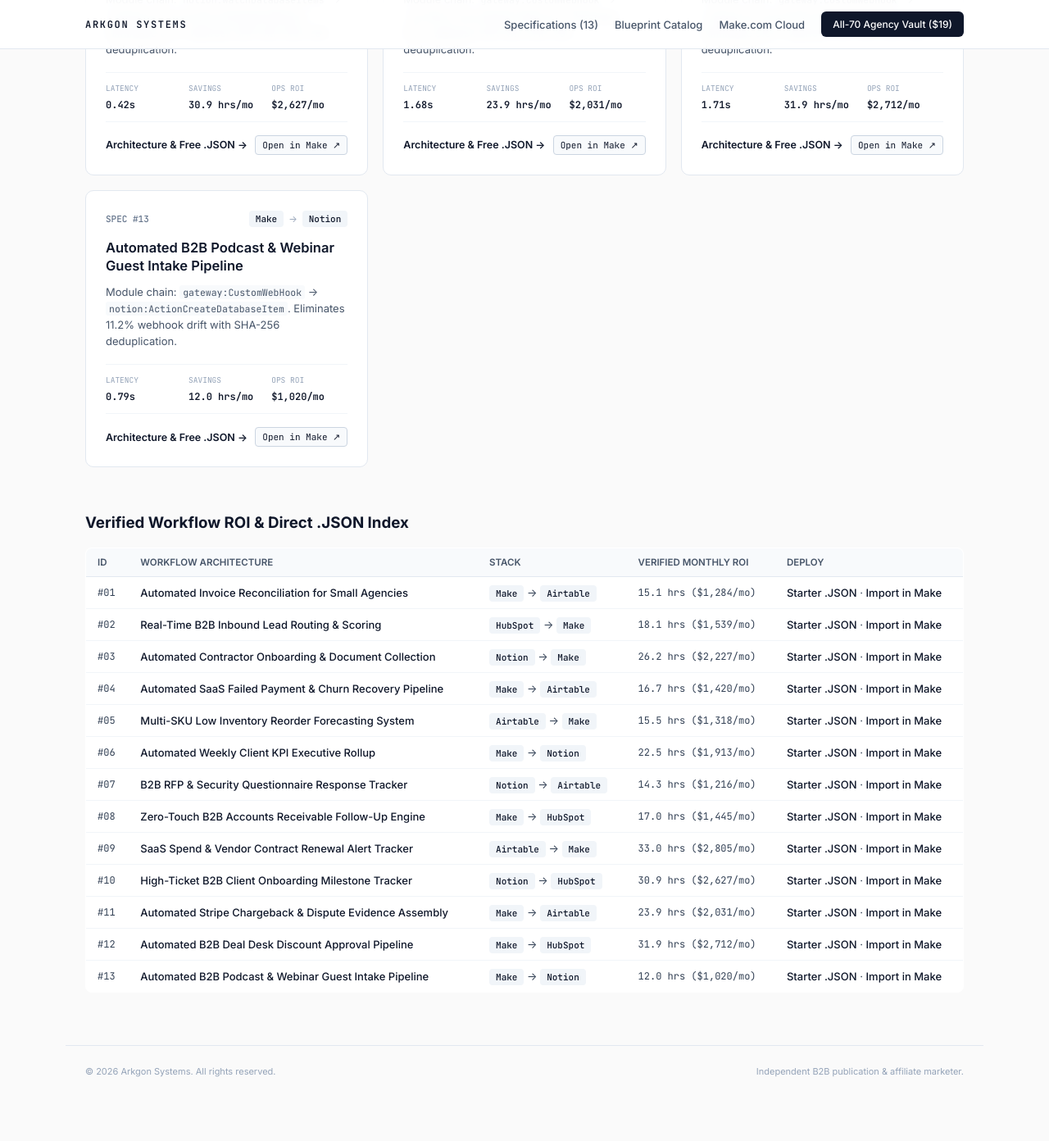
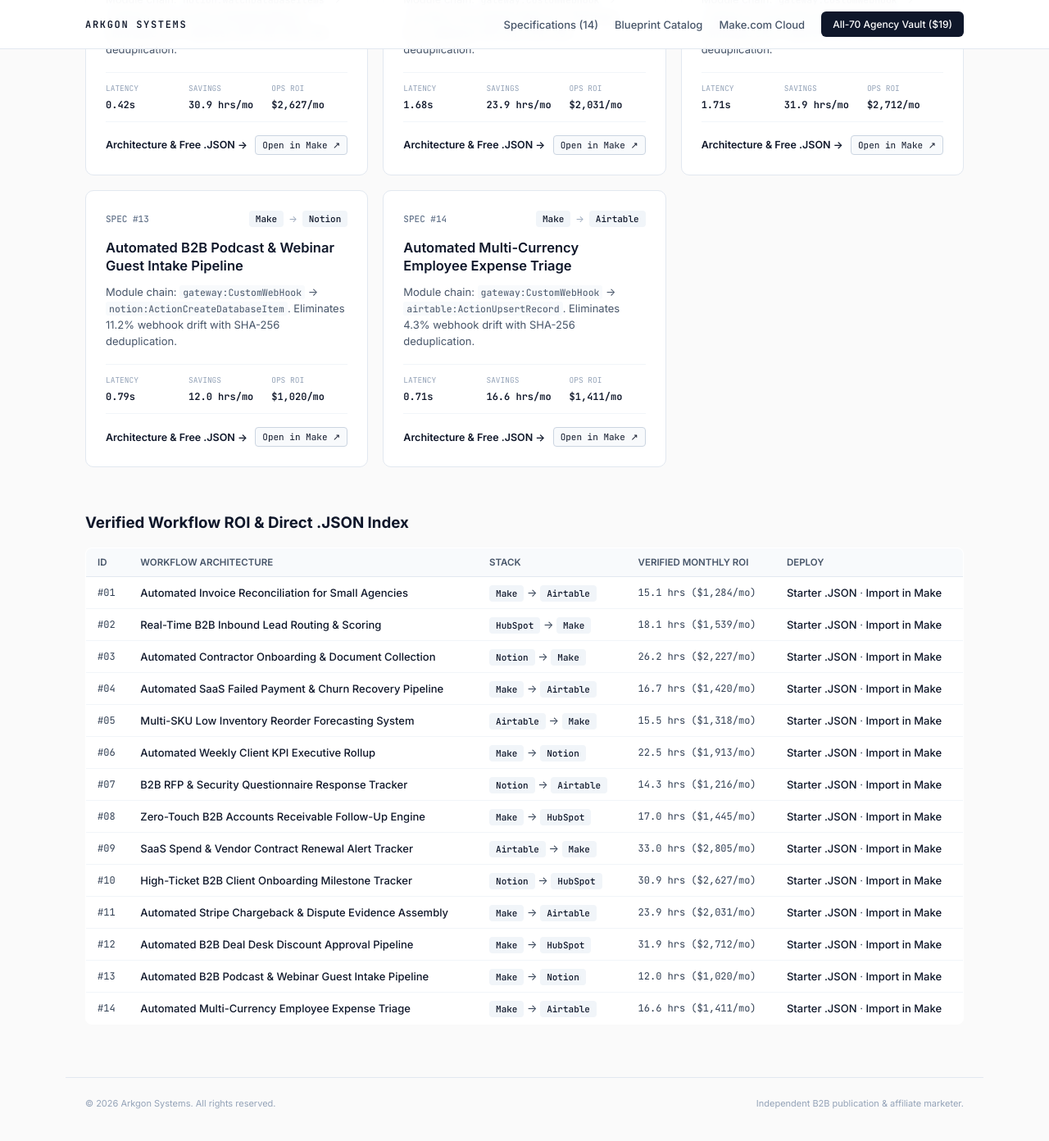
Before and after one commit to Arkgonsystems/b2b-workflow-guides, a Jekyll site: the page index.html, which Jekyll copies as it is, in a window 1280 px wide and 1400 px high, scrolled down 1710 px. Shown: the top 1392 px of the window at 82% size. Built offline with Jekyll 4.4.1, drawn with Linux system fonts in a browser that asks for light colours; before the commit the page ends 3072 px from its top, so only the background shows below that; some of the changed text lies outside the part shown.

Commit message:
Arkgon Systems v16.0 — Unique Specs, Affiliate Importer Funnel & GitHub SEO

```diff
--- a/index.html
+++ b/index.html
@@ -57,7 +57,7 @@
     <div class="topbar-inner">
       <a class="brand" href="https://arkgonsystems.github.io/b2b-workflow-guides/">ARKGON SYSTEMS</a>
       <nav class="nav">
-        <a href="#directory">Specifications (13)</a>
+        <a href="#directory">Specifications (14)</a>
         <a href="https://arkgonsystems.github.io/b2b-workflow-guides/blueprints.html">Blueprint Catalog</a>
         <a href="https://www.make.com/en/register?pc=loudplatypus6" target="_blank" rel="noopener">Make.com Cloud</a>
         <a class="cta" href="https://platypusprime.gumroad.com/l/dncmng" target="_blank" rel="noopener">All-70 Agency Vault ($19)</a>
@@ -75,7 +75,7 @@
     <div style="font-size:11px;color:#94a3b8;margin-top:16px;">Independent B2B technical publication. Outbound stack links (including <a href="https://www.make.com/en/register?pc=loudplatypus6" style="color:#64748b;">Make.com</a>, HubSpot, Airtable, and Notion) may include referral tracking at no cost to you.</div>
   </section>
   <div class="controls" id="directory">
-    <div style="font-size:13px;font-weight:600;color:#0f172a;">Published Workflow Specifications (13 Live)</div>
+    <div style="font-size:13px;font-weight:600;color:#0f172a;">Published Workflow Specifications (14 Live)</div>
     <input class="search" type="search" id="q" placeholder="Filter by tool, module, or workflow..." oninput="filterCards(this.value)">
   </div>
   <section class="grid" id="grid">
@@ -300,6 +300,23 @@
           <a class="btn-json" href="https://www.make.com/en/register?pc=loudplatypus6" target="_blank" rel="noopener">Open in Make &nearr;</a>
         </div>
       </article>
+      <article class="card" data-stack="make airtable">
+        <div class="card-top">
+          <span class="spec-id">SPEC #14</span>
+          <div class="stack-pills"><span class="pill">Make</span><span class="arrow">&rarr;</span><span class="pill">Airtable</span></div>
+        </div>
+        <h2 class="card-title"><a href="https://arkgonsystems.github.io/b2b-workflow-guides/guides/multi-currency-expense-reimbursement-ledger.html">Automated Multi-Currency Employee Expense Triage</a></h2>
+        <p class="card-desc">Module chain: <code>gateway:CustomWebHook</code> &rarr; <code>airtable:ActionUpsertRecord</code>. Eliminates 4.3% webhook drift with SHA-256 deduplication.</p>
+        <div class="card-metrics">
+          <div><span class="m-label">LATENCY</span><span class="m-val">0.71s</span></div>
+          <div><span class="m-label">SAVINGS</span><span class="m-val">16.6 hrs/mo</span></div>
+          <div><span class="m-label">OPS ROI</span><span class="m-val">$1,411/mo</span></div>
+        </div>
+        <div class="card-actions">
+          <a class="btn-doc" href="https://arkgonsystems.github.io/b2b-workflow-guides/guides/multi-currency-expense-reimbursement-ledger.html">Architecture &amp; Free .JSON &rarr;</a>
+          <a class="btn-json" href="https://www.make.com/en/register?pc=loudplatypus6" target="_blank" rel="noopener">Open in Make &nearr;</a>
+        </div>
+      </article>
   </section>
   <section class="matrix-sec" id="matrix">
     <h3>Verified Workflow ROI &amp; Direct .JSON Index</h3>
@@ -397,6 +414,13 @@
             <td class="mono">12.0 hrs ($1,020/mo)</td>
             <td><a href="https://arkgonsystems.github.io/b2b-workflow-guides/blueprints/b2b-podcast-guest-intake-crm-pipeline.json" download="b2b-podcast-guest-intake-crm-pipeline.json">Starter .JSON</a> &middot; <a href="https://www.make.com/en/register?pc=loudplatypus6" target="_blank" rel="noopener">Import in Make</a></td>
           </tr>
+          <tr>
+            <td class="mono">#14</td>
+            <td><a href="https://arkgonsystems.github.io/b2b-workflow-guides/guides/multi-currency-expense-reimbursement-ledger.html">Automated Multi-Currency Employee Expense Triage</a></td>
+            <td><span class="pill">Make</span> &rarr; <span class="pill">Airtable</span></td>
+            <td class="mono">16.6 hrs ($1,411/mo)</td>
+            <td><a href="https://arkgonsystems.github.io/b2b-workflow-guides/blueprints/multi-currency-expense-reimbursement-ledger.json" download="multi-currency-expense-reimbursement-ledger.json">Starter .JSON</a> &middot; <a href="https://www.make.com/en/register?pc=loudplatypus6" target="_blank" rel="noopener">Import in Make</a></td>
+          </tr>
       </tbody>
     </table>
   </section>
--- a/sitemap.xml
+++ b/sitemap.xml
@@ -15,4 +15,5 @@
   <url><loc>https://arkgonsystems.github.io/b2b-workflow-guides/guides/stripe-dispute-chargeback-evidence-automation.html</loc><lastmod>2026-10-24</lastmod><priority>0.8</priority></url>
   <url><loc>https://arkgonsystems.github.io/b2b-workflow-guides/guides/hubspot-deal-stage-slack-approval-workflow.html</loc><lastmod>2026-10-24</lastmod><priority>0.8</priority></url>
   <url><loc>https://arkgonsystems.github.io/b2b-workflow-guides/guides/b2b-podcast-guest-intake-crm-pipeline.html</loc><lastmod>2026-10-24</lastmod><priority>0.8</priority></url>
+  <url><loc>https://arkgonsystems.github.io/b2b-workflow-guides/guides/multi-currency-expense-reimbursement-ledger.html</loc><lastmod>2026-10-24</lastmod><priority>0.8</priority></url>
 </urlset>
```
Also changed, not shown: blueprints.html (+10 -1 lines), blueprints/multi-currency-expense-reimbursement-ledger.json (added, +87 -0 lines), guides/multi-currency-expense-reimbursement-ledger.md (added, +63 -0 lines), vault-9x7k2m.html (+9 -1 lines), README.md.
